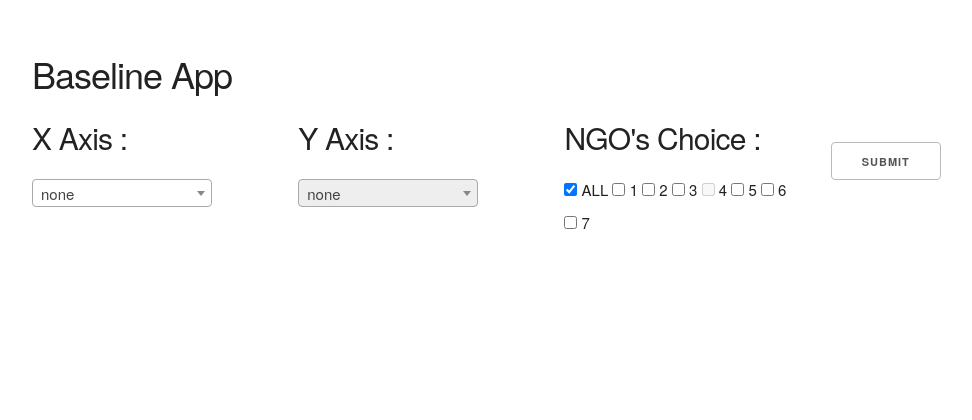
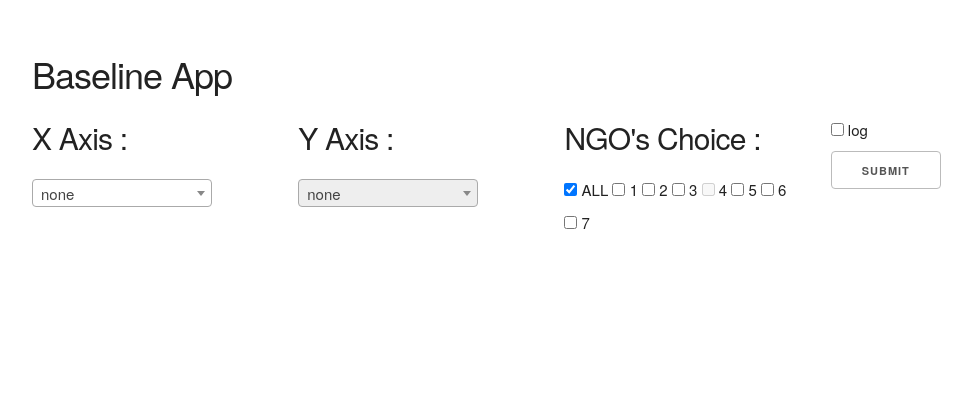
Before and after one commit to rainfedindia/BaselineApp, a Flask app: page / in a window 1280 px wide. Shown: the top 420 px of the page, without its empty margins (96-1068 px from the left). Run offline with Flask 2, Linux system fonts and the light colour scheme.

Commit message:
log scale added

```diff
--- a/static/js/script.js
+++ b/static/js/script.js
@@ -19,7 +19,7 @@
      var yesNo = ['road_present_y/n', 'angw_present_y/n', 'elec_present_y/n', 'pds_present_y/n',
          'drnkwtr_present_y/n', 'mblrcep_present_y/n'
      ]
-
+     var isLog = false;
      //Initialize Select2 Elements
      d3.csv('static/data/dataV1.csv', function(e, data) {
          //get all the keys
@@ -56,6 +56,12 @@
          });
 
          $('#go').on("click", function() {
+
+
+
+         		isLog = ($("#log")[0].checked==true);
+         		console.log(isLog);
+
              if (attribute1 != 'none' && attribute2 == "none") {
 
                  visualizeOne(attribute1);
@@ -519,8 +525,22 @@
                  d.y = +d[id2];
                  d.x = +d[id1];
                  d.ngo = d['cp_id'];
-                 dataScaterplot[d.ngo].push(d);
-                 dataScaterplot[0].push(d);
+             	if(isLog)
+             	{
+	             	if( d.y != 0 && d.x!=0)
+	             	{
+	                 	dataScaterplot[d.ngo].push(d);
+	                 	dataScaterplot[0].push(d);
+
+	             	}
+
+             	}
+             	else
+             	{
+             		 	dataScaterplot[d.ngo].push(d);
+	                 	dataScaterplot[0].push(d);
+
+             	}
              });
 
              var previousColor = ["lightgrey", "lightgrey", "lightgrey", "lightgrey", "lightgrey", "lightgrey", "lightgrey", "lightgrey"]
@@ -568,11 +588,25 @@
                      width = $("#" + div).width() - margin.left - margin.right,
                      height = (width / 1.8) - margin.top - margin.bottom;
 
-                 var x = d3.scale.linear()
+                 if(isLog)
+                 {
+                 	var x = d3.scale.log()
+                     .range([0, width]);
+
+                 var y = d3.scale.log()
+                     .range([height, 0]);
+
+                 }
+
+                 else
+                 {
+                 	var x = d3.scale.linear()
                      .range([0, width]);
 
                  var y = d3.scale.linear()
                      .range([height, 0]);
+
+                 }
 
                  var color = d3.scale.category10();
 
--- a/templates/app.html
+++ b/templates/app.html
@@ -59,7 +59,7 @@
                 <input class="cb" type="checkbox" id="cb7"/> 7
             </div>
             <div class="three columns">
-                </br>
+                <input  type="checkbox" id="log"/> log</br>
                 <button id='go'>Submit</button>
             </div>
 
```
